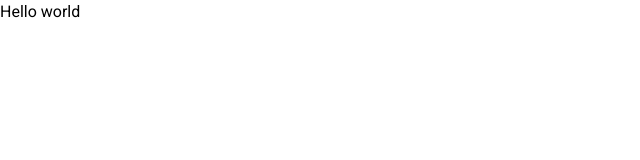
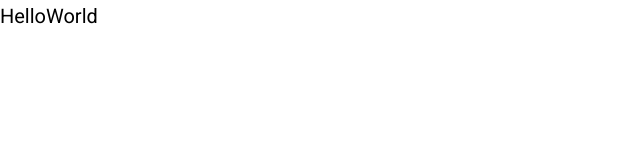
Before and after one commit to garridorafael/Fashion-Store, a React (Vite) app: page / in a window 1280 px wide. Shown: the top 160 px of the page, without its empty margins (0-640 px from the left). Built offline with nearby package versions, Linux system fonts and the light colour scheme.

Commit message:
feat: add paragraph component

```diff
--- a/src/App.tsx
+++ b/src/App.tsx
@@ -1,7 +1,8 @@
 import React from 'react';
+import { Paragraph } from './components/Paragraph';
 
 function App() {
-  return <p>Hello world</p>;
+  return <Paragraph text="HelloWorld" />;
 }
 
 export default App;
--- /dev/null
+++ b/src/components/Paragraph.tsx
@@ -0,0 +1,7 @@
+interface ParagraphProps {
+  text: string;
+}
+
+export function Paragraph({ text }: ParagraphProps) {
+  return <p className="text-xl leading-8">{text}</p>;
+}
```
